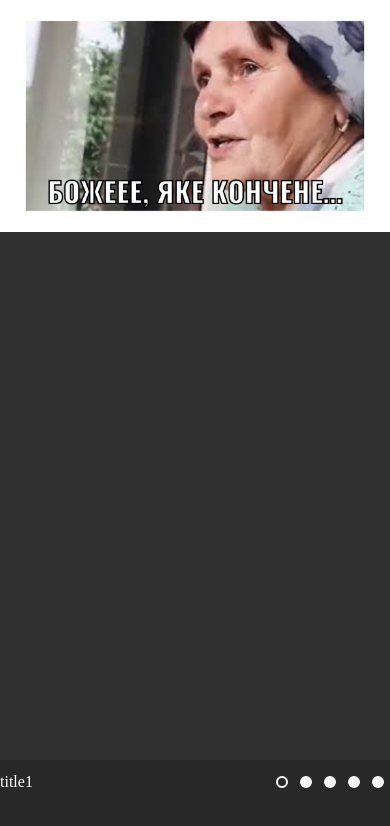
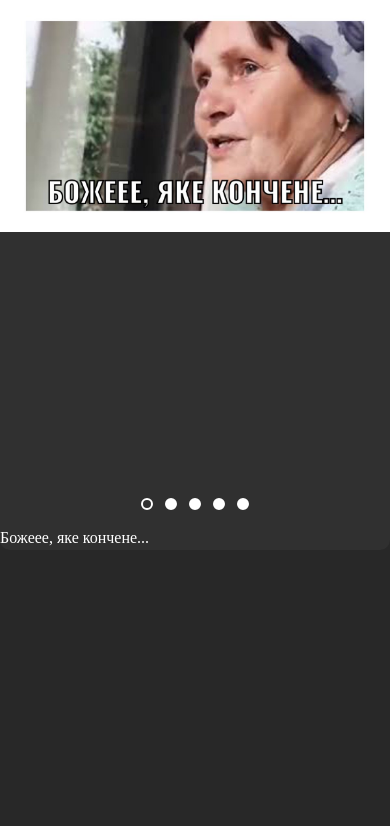
Before and after one commit to malinna13/cssMemSlider, a plain HTML site: page cssMemSlider/index.html in a window 390 px wide. Drawn offline with Linux system fonts and the light colour scheme.

Commit message:
feat: adaptive for mobile (Thu May 12 11:43:52 AM +06 2022)

```diff
--- a/cssMemSlider/index.html
+++ b/cssMemSlider/index.html
@@ -27,11 +27,11 @@
 
     <div class="text-wrapper">
 
-    <p id="t1">title1</p>
-    <p id="t2">title2</p>
-    <p id="t3">title3</p>
-    <p id="t4">title4</p>
-    <p id="t5">title5</p>
+    <p id="t1">Божеее, яке кончене...</p>
+    <p id="t2">Український прапор</p>
+    <p id="t3">Key and Peel</p>
+    <p id="t4">Madonna 2056 world tour</p>
+    <p id="t5">We did it mate Time to celebrate</p>
 </div>
 
     <div id="nav_slide">
--- a/cssMemSlider/style.css
+++ b/cssMemSlider/style.css
@@ -47,7 +47,7 @@ p{
 
 .slider-wrapper{
     max-width: 800px;
-    height: 90vh;
+    height: 480px;
     display: flex;
     gap: 10px;
     justify-content: space-between;
@@ -55,6 +55,7 @@ flex-wrap: wrap;
     margin: 0 auto;
     text-align: right;
     background-color: #303030;
+    border-radius: 10px;
 }
 
 .slide-wrapper{
@@ -68,12 +69,12 @@ flex-wrap: wrap;
 
 
 .slide {
+    margin-block: auto;
   position: absolute;
     background-position: center;
     background-size: contain;
     background-repeat:  no-repeat;
     width: 100%;
-    height: auto;
     z-index: -1;
     opacity: 0;
 
@@ -83,7 +84,7 @@ flex-wrap: wrap;
     display: block;
 margin: 0 auto;    height: auto;
 width: 100%;
-o
+
 }
 .text-wrapper {
     position: relative;
@@ -147,16 +148,40 @@ p{
 	100%{opacity:1;}
 }
 
-/* @media (max-width:800px){
+@media (max-width:800px){
     .slider-wrapper{
-        min-width: 320px;
-        height: 90vh;
-        display: flex;
+        max-width: 100vw;
+        height:550px ;
+        display: grid;
         gap: 10px;
-        justify-content: space-between;
-    flex-wrap: wrap;
+        grid-template-rows: repeat(1, 1fr);
         margin: 0 auto;
         text-align: right;
         background-color: #303030;
+        border-radius: 10px;
+        aspect-ratio: 16 / 9;
+
     }
-} */
+
+    .slide-wrapper{
+
+        width: 100vw;
+        height: 100%;
+        position: relative;
+        transition-duration: 0.5s;
+justify-self: center;
+    }
+    .text-wrapper {
+        position: relative;
+        width: 60%;
+        height: 24px;
+        display: flex;
+        align-items: center;
+        justify-content: start;
+        order: 2;
+    }
+    #nav_slide{
+        order: 1;
+        justify-content: center;
+    }
+}
```
